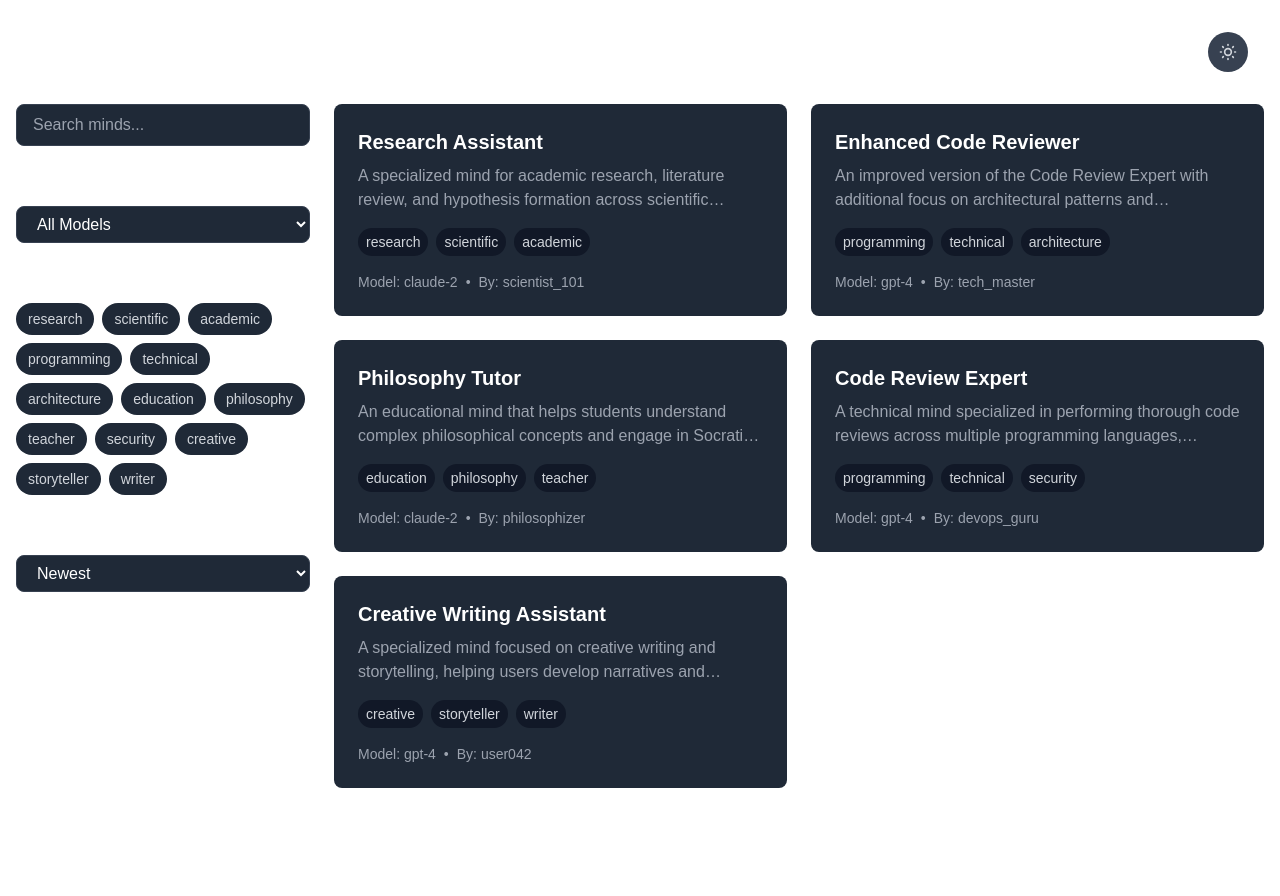
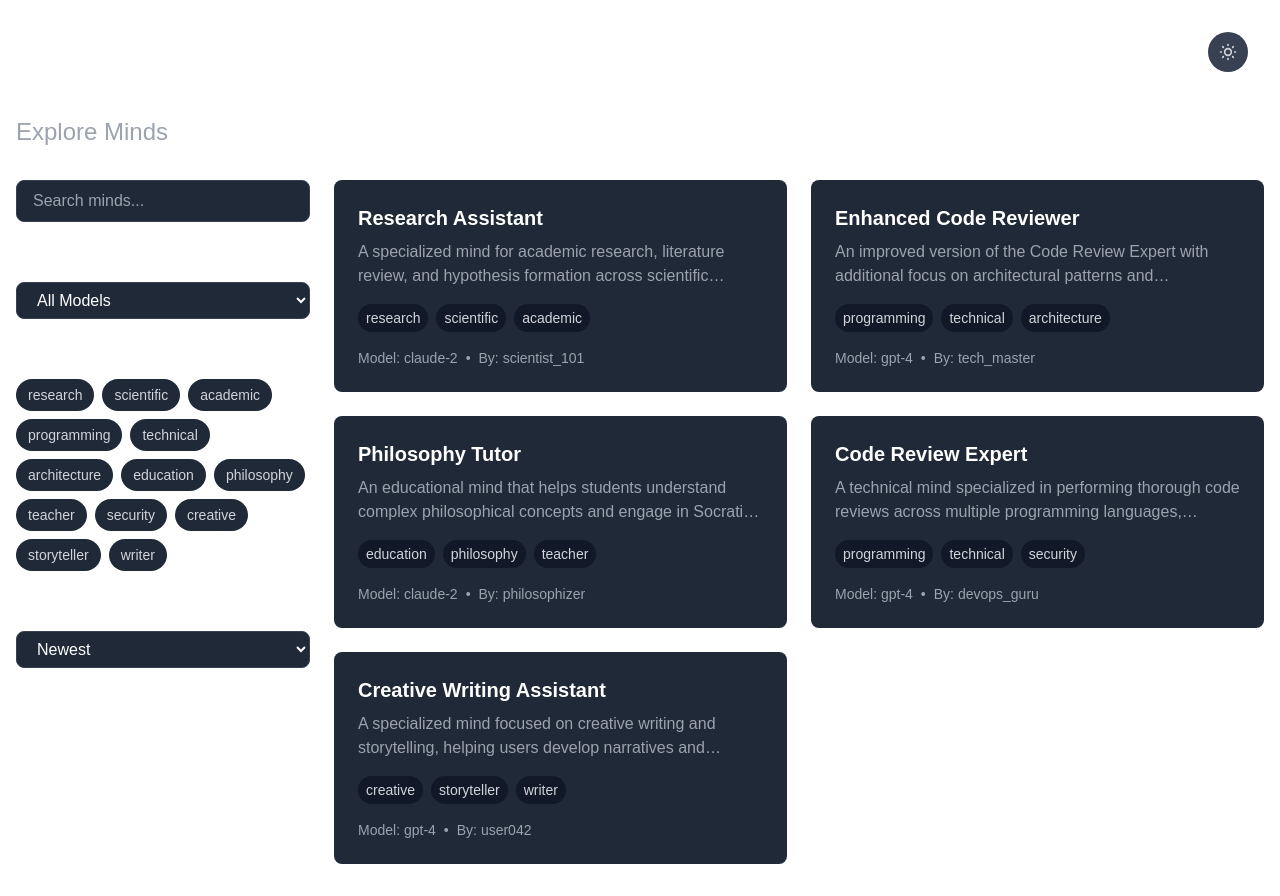
Before and after one commit to flotob/memetica, a Next.js app: page /minds in a window 1280 px wide. Before the commit the page ends 820 px from the top, so only its background shows below. Built offline with nearby package versions, Linux system fonts and the light colour scheme.

Commit message:
added a logo and made the section a breadcrumb

```diff
--- a/src/app/layout.tsx
+++ b/src/app/layout.tsx
@@ -1,6 +1,8 @@
 import type { Metadata } from "next";
 import localFont from "next/font/local";
 import "./globals.css";
+import Link from 'next/link';
+import { ThemeProvider } from '@/contexts/ThemeContext';
 import { ThemeSwitcher } from '@/components/ThemeSwitcher';
 
 const geistSans = localFont({
@@ -21,18 +23,28 @@
 
 export default function RootLayout({
   children,
-}: Readonly<{
+}: {
   children: React.ReactNode;
-}>) {
+}) {
   return (
     <html lang="en">
       <body
         className={`${geistSans.variable} ${geistMono.variable} antialiased`}
       >
-        <div className="relative min-h-screen">
-          <ThemeSwitcher />
-          {children}
-        </div>
+        <ThemeProvider>
+          <div className="relative min-h-screen">
+            <header className="container mx-auto px-4 py-6">
+              <Link
+                href="/"
+                className="text-3xl font-bold text-white hover:text-gray-200 transition-colors"
+              >
+                Memetica
+              </Link>
+            </header>
+            <ThemeSwitcher />
+            {children}
+          </div>
+        </ThemeProvider>
       </body>
     </html>
   );
--- a/src/app/minds/page.tsx
+++ b/src/app/minds/page.tsx
@@ -96,7 +96,9 @@
 
   return (
     <div className="container mx-auto px-4 py-8">
-      <h1 className="text-4xl font-bold mb-8 text-white">Explore Minds</h1>
+      <div className="mb-8">
+        <h1 className="text-2xl font-medium text-gray-400">Explore Minds</h1>
+      </div>
 
       <div className="grid grid-cols-1 lg:grid-cols-4 gap-6">
         <aside className="lg:col-span-1">
--- a/src/components/MindCard.tsx
+++ b/src/components/MindCard.tsx
@@ -9,9 +9,14 @@
   return (
     <Link
       href={`/minds/${mind.id}`}
-      className="block hover:opacity-80 transition-opacity cursor-pointer"
+      className="block cursor-pointer"
     >
-      <div className="bg-gray-800 rounded-lg p-6">
+      <div className="bg-gray-800 rounded-lg p-6
+        transition-all duration-200 ease-in-out
+        hover:transform hover:-translate-y-1
+        hover:bg-gray-700
+        hover:shadow-lg hover:shadow-blue-500/10"
+      >
         <h2 className="text-xl font-semibold mb-2 text-white">
           {mind.name}
         </h2>
```
